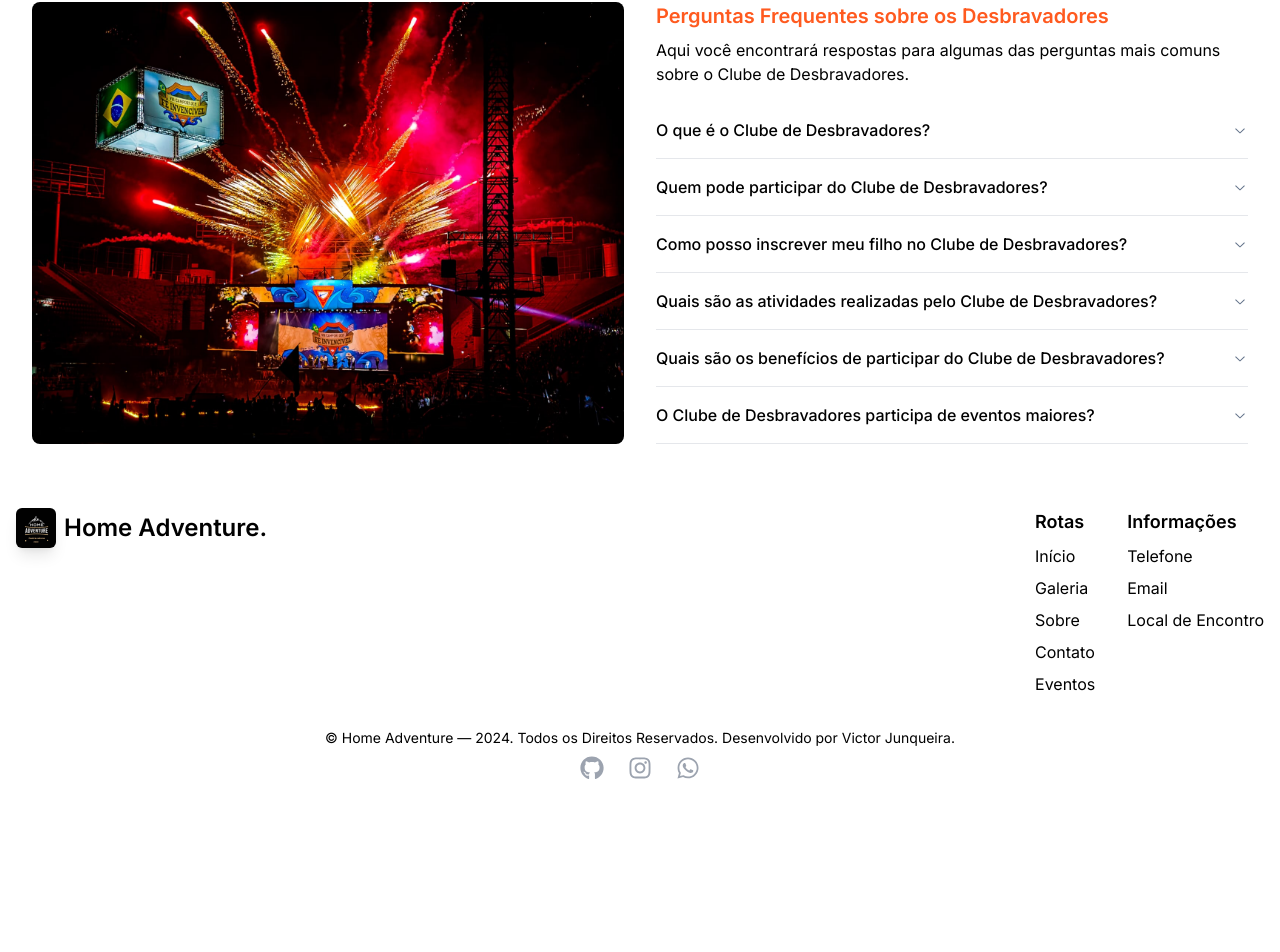
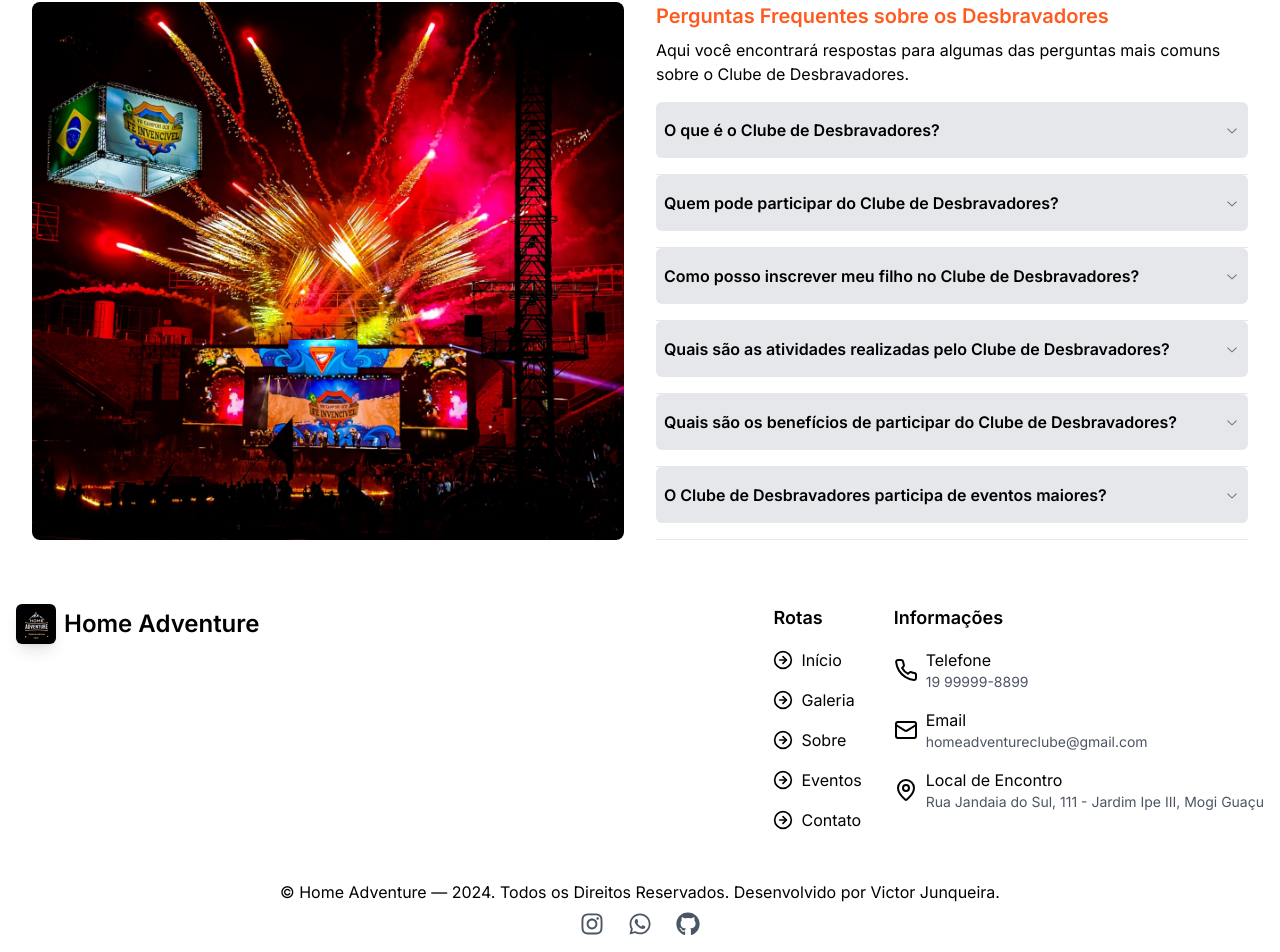
Before and after one commit to VictorJunqueira1/portfolio-desbravadores, a Next.js app: page / in a window 1280 px wide. Shown: the part 2549-3501 px from the top of the page. Before the commit the page ends 3409 px from the top, so only its background shows below. Built offline with nearby package versions, Linux system fonts and the light colour scheme.

Commit message:
[fix] Remodelando footer e FAQ.

```diff
--- a/src/components/FAQ.tsx
+++ b/src/components/FAQ.tsx
@@ -60,8 +60,8 @@ export default function Widget() {
                     <Accordion type="single" collapsible>
                         {faqItems.map((item, index) => (
                             <AccordionItem key={index} value={`item-${index}`}>
-                                <AccordionTrigger>{item.question}</AccordionTrigger>
-                                <AccordionContent>{item.answer}</AccordionContent>
+                                <AccordionTrigger className="border-none bg-gray-200 rounded-md mb-4 font-semibold px-2">{item.question}</AccordionTrigger>
+                                <AccordionContent className="text-gray-600 text-base">{item.answer}</AccordionContent>
                             </AccordionItem>
                         ))}
                     </Accordion>
--- a/src/components/Footer.tsx
+++ b/src/components/Footer.tsx
@@ -2,12 +2,14 @@ import Image from 'next/image';
 import Link from 'next/link';
 import React from 'react';
 import { FaGithub, FaInstagram, FaWhatsapp } from 'react-icons/fa';
+import { Phone, Mail, MapPin, CircleArrowRight } from 'lucide-react';
 
 const FooterMain: React.FC = () => {
     return (
         <div className="py-8">
             <footer className="max-w-7xl mx-auto flex flex-col md:flex-row justify-between items-start px-4">
-                <div className="flex items-center">
+                <Link href={"https://www.instagram.com/desbravadoreshomeadventure/"}>
+                    <div className="flex items-center mb-4 md:mb-0">
                         <Image
                             height={40}
                             width={40}
@@ -15,15 +17,17 @@ const FooterMain: React.FC = () => {
                             src="/images/logo-home.jpg"
                             className="mr-2 h-10 w-10 rounded-md shadow-lg"
                         />
-                    <span className="text-2xl font-semibold">Home Adventure.</span>
+                        <span className="text-2xl font-semibold">Home Adventure</span>
                     </div>
-                <div className="flex flex-col md:flex-row mt-4 md:mt-0">
+                </Link>
+                <div className="flex flex-col md:flex-row justify-between mt-4 md:mt-0 mb-4 md:mb-0">
                     <div className="mr-8">
-                        <h3 className="font-semibold text-lg">Rotas</h3>
-                        <ul className="mt-2 space-y-2">
-                            {['Início', 'Galeria', 'Sobre', 'Contato', 'Eventos'].map((item) => (
-                                <li key={item}>
-                                    <Link href="#" className="text-black hover:text-orange-500 transition-all ease-in-out duration-300">
+                        <h3 className="font-semibold text-lg mb-2">Rotas</h3>
+                        <ul className="mt-4 space-y-4 mb-4">
+                            {['Início', 'Galeria', 'Sobre', 'Eventos', 'Contato'].map((item) => (
+                                <li key={item} className="flex items-center">
+                                    <Link href="#" className="text-black flex items-center hover:text-orange-500 transition-all ease-in-out duration-300">
+                                        <CircleArrowRight className="mr-2 h-5 w-5" />
                                         {item}
                                     </Link>
                                 </li>
@@ -31,30 +35,44 @@ const FooterMain: React.FC = () => {
                         </ul>
                     </div>
                     <div>
-                        <h3 className="font-semibold text-lg">Informações</h3>
-                        <ul className="mt-2 space-y-2">
-                            {['Telefone', 'Email', 'Local de Encontro'].map((item) => (
-                                <li key={item}>
+                        <h3 className="font-semibold text-lg mb-4">Informações</h3>
+                        <ul className="mt-2 space-y-4">
+                            <li className="flex items-center">
+                                <Phone className="mr-2" />
                                 <Link href="#" className="text-black hover:text-orange-500 transition-all ease-in-out duration-300">
-                                        {item}
+                                    Telefone
+                                    <p className="text-sm text-gray-600">19 99999-8899</p>
                                 </Link>
                             </li>
-                            ))}
+                            <li className="flex items-center">
+                                <Mail className="mr-2" />
+                                <Link href="homeadventureclube@gmail.com" className="text-black hover:text-orange-500 transition-all ease-in-out duration-300">
+                                    Email
+                                    <p className="text-sm text-gray-600">homeadventureclube@gmail.com</p>
+                                </Link>
+                            </li>
+                            <li className="flex items-center">
+                                <MapPin className="mr-2" />
+                                <Link href="#" className="text-black hover:text-orange-500 transition-all ease-in-out duration-300">
+                                    Local de Encontro
+                                    <p className="text-sm text-gray-600">Rua Jandaia do Sul, 111 - Jardim Ipe III, Mogi Guaçu</p>
+                                </Link>
+                            </li>
                         </ul>
                     </div>
                 </div>
             </footer>
             <div className="text-center mt-8">
-                <p className="text-sm text-black">© Home Adventure — 2024. Todos os Direitos Reservados. Desenvolvido por Victor Junqueira.</p>
+                <p className="text-sm md:text-base text-black">© Home Adventure — 2024. Todos os Direitos Reservados. Desenvolvido por Victor Junqueira.</p>
                 <div className="flex justify-center space-x-6 mt-2">
-                    <Link href="#" className="text-gray-400 hover:text-gray-700 transition duration-200" aria-label="GitHub">
-                        <FaGithub className="text-2xl" />
-                    </Link>
-                    <Link href="#" className="text-gray-400 hover:text-pink-500 transition duration-200" aria-label="Instagram">
+                    <Link href="https://www.instagram.com/desbravadoreshomeadventure/" className="text-gray-600 hover:text-pink-500 transition duration-200" aria-label="Instagram">
                         <FaInstagram className="text-2xl" />
                     </Link>
-                    <Link href="#" className="text-gray-400 hover:text-green-500 transition duration-200" aria-label="WhatsApp">
+                    <Link href="#" className="text-gray-600 hover:text-green-500 transition duration-200" aria-label="Diretor do Clube">
                         <FaWhatsapp className="text-2xl" />
+                    </Link>
+                    <Link href="https://github.com/VictorJunqueira1" className="text-gray-600 hover:text-black transition duration-200" aria-label="GitHub">
+                        <FaGithub className="text-2xl" />
                     </Link>
                 </div>
             </div>
```
Lines whose indentation alone changed are shown as unchanged.
